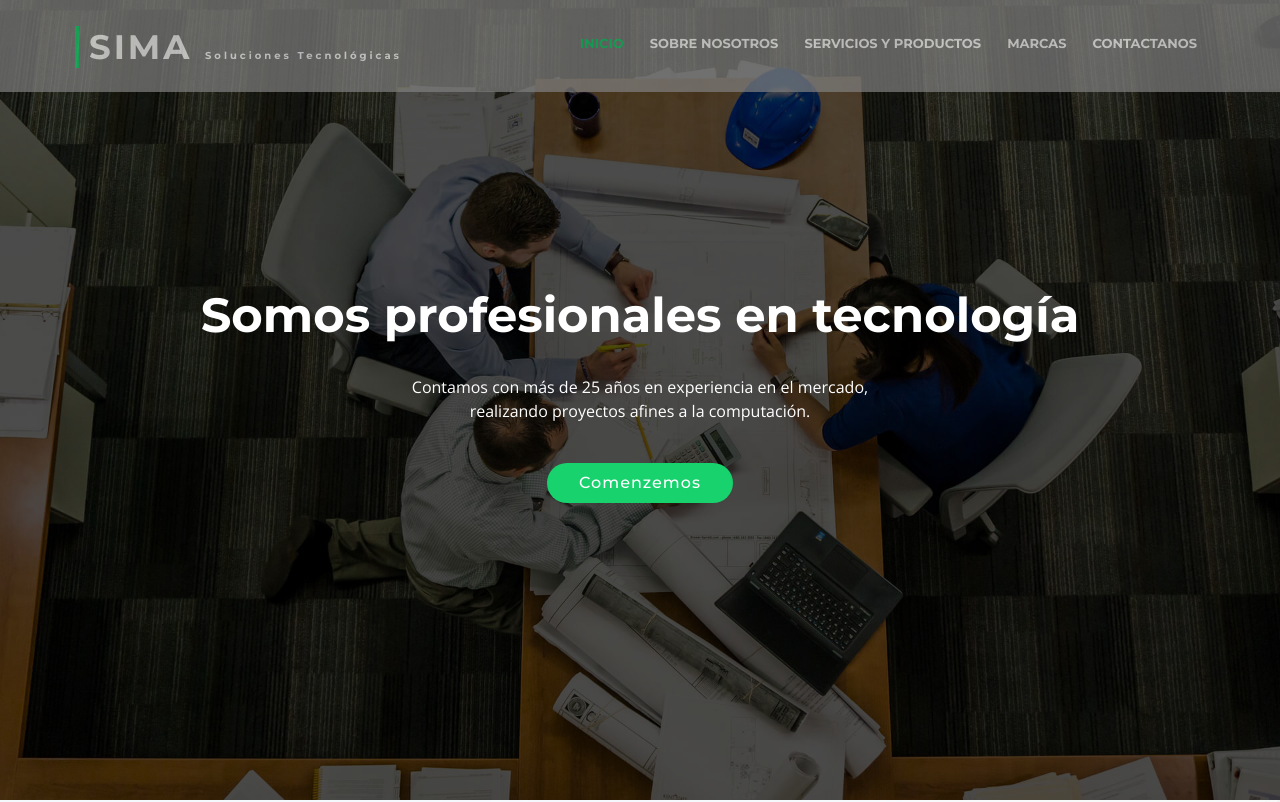
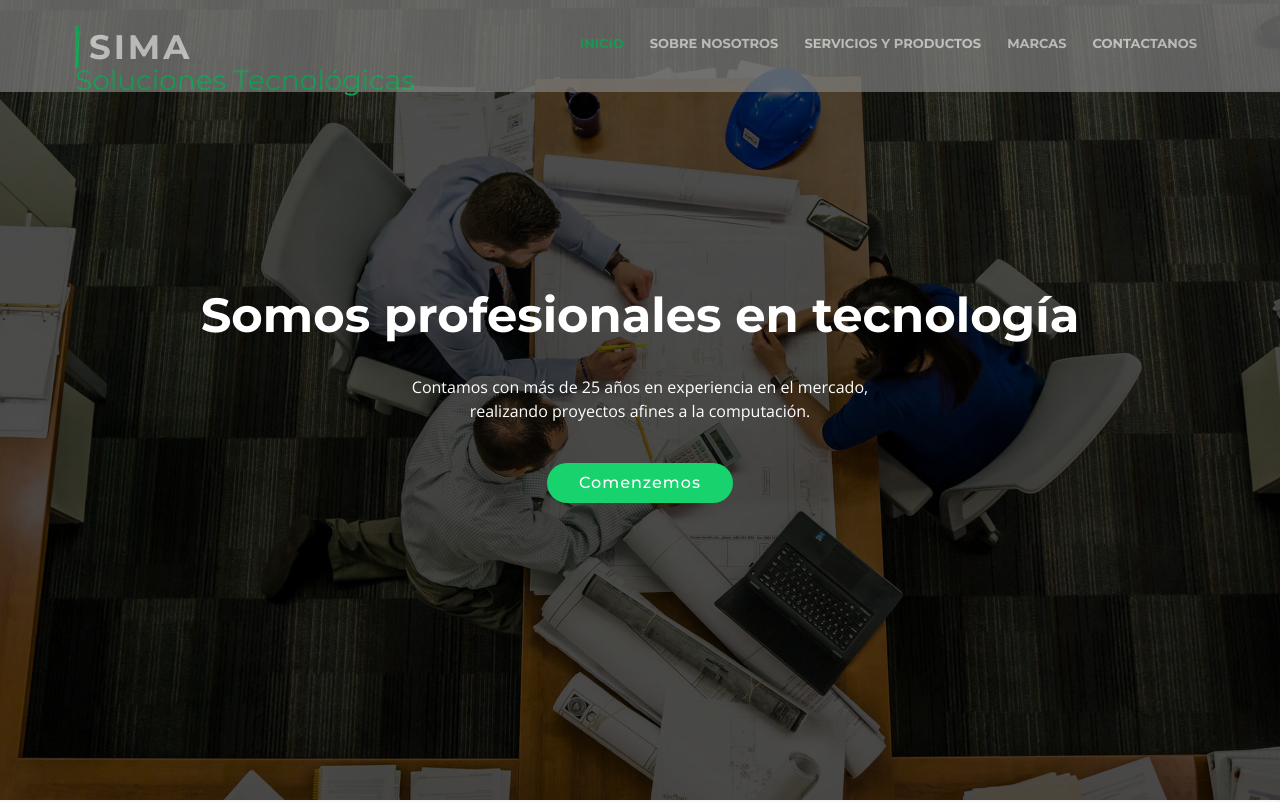
Before and after one commit to Sima-tech/Sima-tech.github.io, a plain HTML site: page index.html in a window 1280 px wide. Shown: the top 802 px of the page. Drawn offline with nearby package versions, Linux system fonts and the light colour scheme; files whose address does not match are found by name.

Commit message:
p titulo 3

```diff
--- a/index.html
+++ b/index.html
@@ -45,7 +45,7 @@
     <div class="container-fluid">
 
       <div id="logo" class="pull-left">
-        <h1><a href="#intro" class="scrollto">SIMA <FONT SIZE=1>Soluciones Tecnológicas</font></a></h1>
+        <h1><a href="#intro" class="scrollto">SIMA </a></h1><h3><a href="#intro" class="scrollto">Soluciones Tecnológicas</a></h3>
         <!-- Uncomment below if you prefer to use an image logo -->
         <!-- <a href="#intro"><img src="img/logo.png" alt="" title="" /></a>-->
       </div>
```
